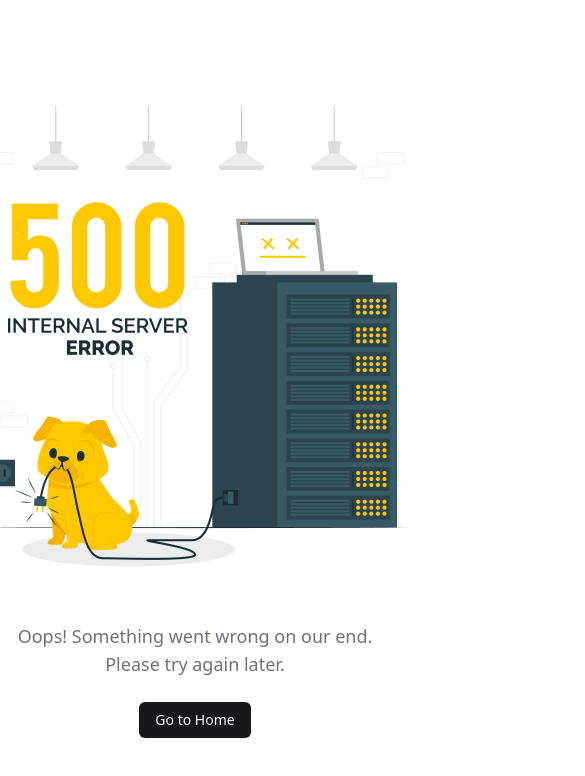
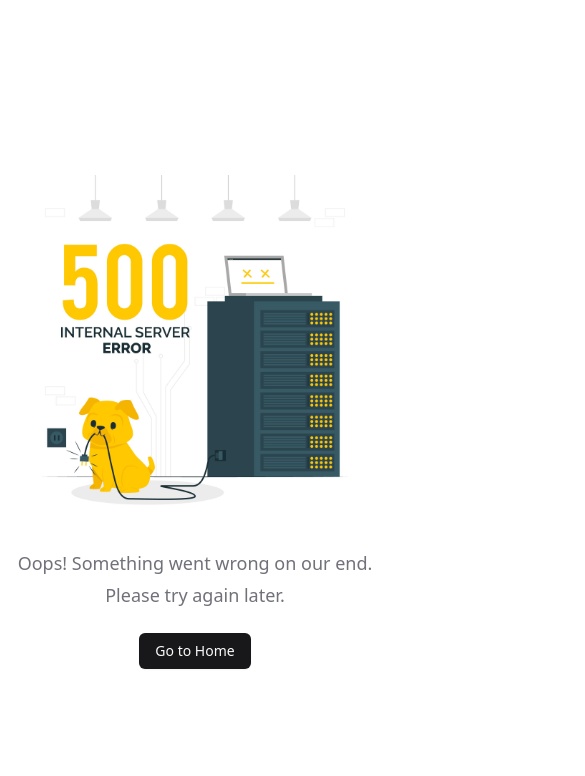
Before and after one commit to HaHasTeam/beauty-web, a React (Vite) app: page /server-error in a window 390 px wide. Shown: the top 776 px of the page, 585 px wide, since content can reach past the window. Built offline with nearby package versions, Linux system fonts and the light colour scheme.

Commit message:
style: update error page style and responsive

```diff
--- a/src/views/Forbidden/index.css
+++ b/src/views/Forbidden/index.css
@@ -1,5 +1,4 @@
 .image-container {
-  width: 1200px;
   height: 500px;
   overflow: hidden;
 }
@@ -9,3 +8,9 @@
   height: 100%;
   object-fit: contain;
 }
+
+@media (max-width: 768px) {
+  .image-container {
+    height: auto;
+  }
+}
--- a/src/views/ServerError/index.tsx
+++ b/src/views/ServerError/index.tsx
@@ -12,9 +12,8 @@ const ServerError = () => {
       </div>
 
       <div className="mx-auto max-w-md text-center">
-        <p className="mt-4 text-lg text-muted-foreground">
-          Oops! Something went wrong on our end. Please try again later.
-        </p>
+        <p className="mt-4 text-lg text-muted-foreground">Oops! Something went wrong on our end.</p>
+        <p className="mt-1 text-lg text-muted-foreground">Please try again later.</p>
         <div className="mt-6">
           <Link
             to="/"
```
